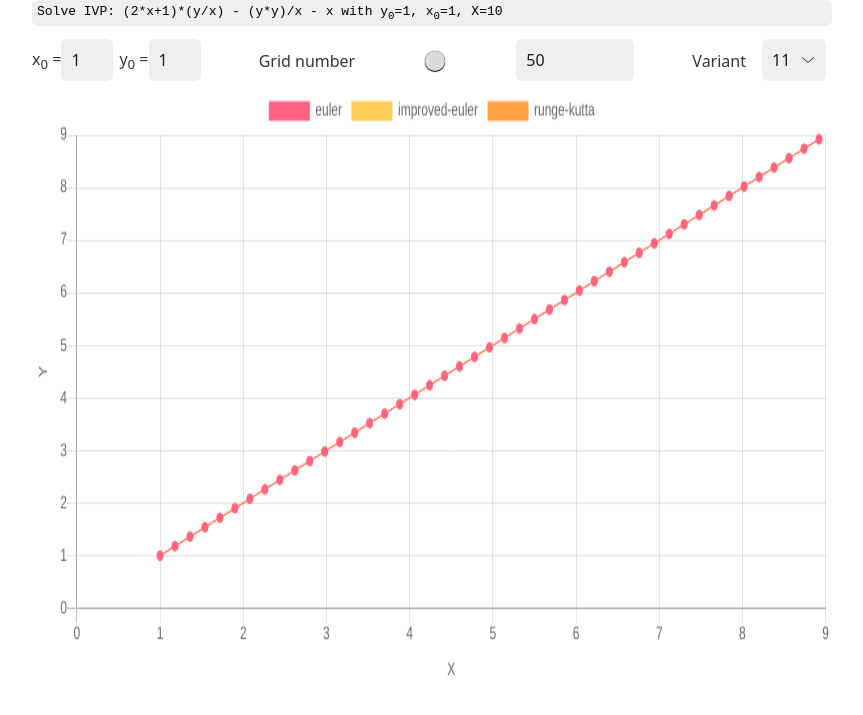
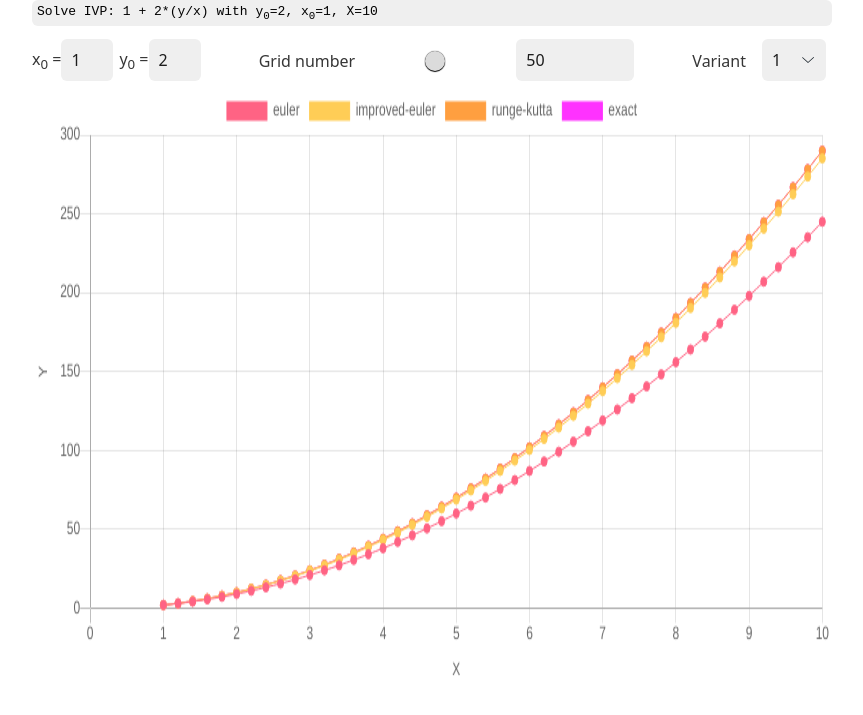
Before and after one commit to VanishMax/solving-de, a plain HTML site: page index.html in a window 1280 px wide. Shown: the part 85-800 px from the top of the page, without its empty margins (208-1071 px from the left). Drawn offline with nearby package versions, Linux system fonts and the light colour scheme.

Commit message:
Add exact equation to chart

```diff
--- a/code.js
+++ b/code.js
@@ -9,8 +9,9 @@ let chart;
 window.onload = function() {
 
   // My default variant is 11
-  changeInitials(variants[11]);
-  document.getElementById('equation').innerHTML = variants[11].func;
+  changeInitials(variants[variant]);
+  document.getElementById('equation').innerHTML = variants[variant].func;
+  document.getElementById('variant').value = variant;
 
   chart = new Chart(canvas, {
     type: 'line',
--- a/config.js
+++ b/config.js
@@ -9,6 +9,9 @@ const methods = [{
   }, {
     name: 'runge-kutta',
     color: 'rgb(255, 159, 64)'
+  }, {
+    name: 'exact',
+    color: 'rgb(255, 50, 300)'
   }];
 
 const datasetConfig = (color) => ({
@@ -61,150 +64,200 @@ const options = {
 const variants = {
   1: {
     func: '1 + 2*(y/x)',
+    exact: 'c*x*x - x',
+    const: '(y+x)/(x*x)',
     x: 1,
     y: 2,
     n: 10,
   },
   2: {
     func: 'y/x - x * Math.exp(y/x)',
+    exact: '-1*x*Math.log(c+x)',
+    const: 'Math.exp(-y/x) - x',
     x: 0,
     y: 1,
     n: 8,
   },
   3: {
     func: '1/Math.cos(x) - y * Math.tan(x)',
+    exact: 'c*Math.cos(x) + Math.sin(x)',
+    const: '(y - Math.sin(x)) / Math.cos(x)',
     x: 0,
     y: 1,
     n: 7,
   },
   4: {
     func: '2 * Math.pow(x, 3) + 2 * (y/x)',
+    exact: '',
+    const: '',
     x: 1,
     y: 2,
     n: 10,
   },
   5: {
     func: 'y/x + x * Math.cos(x)',
+    exact: '',
+    const: '',
     x: 3.14,
     y: 1,
     n: 4*3.14,
   },
   6: {
     func: '(2 * x) * (x*x + y)',
+    exact: '',
+    const: '',
     x: 0,
     y: 0,
     n: 10,
   },
   7: {
     func: '1/x + (2 * y) / (x * Math.log(x))',
+    exact: '',
+    const: '',
     x: 2,
     y: 0,
     n: 12,
   },
   8: {
     func: 'y*y * Math.exp(x) - 2 * y',
+    exact: '',
+    const: '',
     x: -4,
     y: 1,
     n: 4,
   },
   9: {
     func: '4 / (x*x) - y/x - y*y',
+    exact: '',
+    const: '',
     x: 1,
     y: 0,
     n: 7,
   },
   10: {
     func: '-((y*y) / 3) - 2/(3 * x*x)',
+    exact: '',
+    const: '',
     x: 1,
     y: 2,
     n: 5,
   },
   11: {
     func: '(2*x+1)*(y/x) - (y*y)/x - x',
+    exact: '',
+    const: '',
     x: 1,
     y: 1,
     n: 9,
   },
   12: {
     func: '5 - x*x - y*y +2 * x * y',
+    exact: '',
+    const: '',
     x: 0,
     y: 1,
     n: 20,
   },
   13: {
     func: 'Math.exp(2*x) + Math.exp(x) + y*y - 2 * y * Math.exp(x)',
+    exact: '',
+    const: '',
     x: 0,
     y: 0,
     n: 15,
   },
   14: {
     func: '(1 + y/x) * Math.log((x + y)/x) + y/x',
+    exact: '',
+    const: '',
     x: 1,
     y: 2,
     n: 6,
   },
   15: {
     func: 'Math.exp(x) - y',
+    exact: '',
+    const: '',
     x: 0,
     y: 0,
     n: 7,
   },
   16: {
     func: 'Math.exp(y) − 2/x',
+    exact: '',
+    const: '',
     x: 1,
     y: -2,
     n: 7,
   },
   17: {
     func: '3 * Math.pow(y, 2/3)',
+    exact: '',
+    const: '',
     x: 2,
     y: 0,
     n: 10,
   },
   18: {
     func: '(y*y - y) / x',
+    exact: '',
+    const: '',
     x: 1,
     y: 0.5,
     n: 9,
   },
   19: {
     func: '2 * x + y - 3',
+    exact: '',
+    const: '',
     x: 1,
     y: 1,
     n: 7,
   },
   20: {
     func: '(2 - y*y) / (2 * x*x * y)',
+    exact: '',
+    const: '',
     x: 1,
     y: 1,
     n: 6,
   },
   21: {
     func: 'y/x - y - x',
+    exact: '',
+    const: '',
     x: 1,
     y: 0,
     n: 10,
   },
   22: {
     func: '(3 * y + 2 * x * y) / (x*x)',
+    exact: '',
+    const: '',
     x: 1,
     y: 1,
     n: 6,
   },
   23: {
     func: 'Math.pow(y - x, 1/2) / Math.pow(x, 1/2) + 1',
+    exact: '',
+    const: '',
     x: 1,
     y: 10,
     n: 15,
   },
   24: {
     func: '(2 * Math.pow(y, 1/2) * Math.cos(x)) / x - 2 * (y / x)',
+    exact: '',
+    const: '',
     x: 3.14,
     y: 2,
     n: 5*3.14,
   },
   25: {
     func: '3*y - x * Math.pow(y, 1/3)',
+    exact: '',
+    const: '',
     x: 1,
     y: 2,
     n: 6,
--- a/index.html
+++ b/index.html
@@ -39,7 +39,7 @@
           <option value="8">8</option>
           <option value="9">9</option>
           <option value="10">10</option>
-          <option value="11" selected>11</option>
+          <option value="11">11</option>
           <option value="12">12</option>
           <option value="13">13</option>
           <option value="14">14</option>
--- a/methods.js
+++ b/methods.js
@@ -1,7 +1,28 @@
-let variant = 11;
+let variant = 1;
 
 const func = (x, y) => {
   return eval(variants[variant].func);
+};
+
+const constant = (x, y) => {
+  return eval(variants[variant].const);
+};
+
+const exactFunc = (x, c) => {
+  return eval(variants[variant].exact);
+};
+
+const exact = (x0, y0, h) => {
+  let points = [];
+  const c = constant(x0, y0);
+  while (x0 <= variants[variant].n) {
+    points.push({
+      x: x0,
+      y: exactFunc(x0, c),
+    });
+    x0 = x0 + h;
+  }
+  return points;
 };
 
 const euler = (x0, y0, h) => {
@@ -58,6 +79,8 @@ const method = (name, x0, y0, n) => {
       return improvedEuler(x0, y0, h);
     case 'runge-kutta':
       return rungeKutta(x0, y0, h);
+    case 'exact':
+      return exact(x0, y0, h);
     default:
       break;
   }
```
